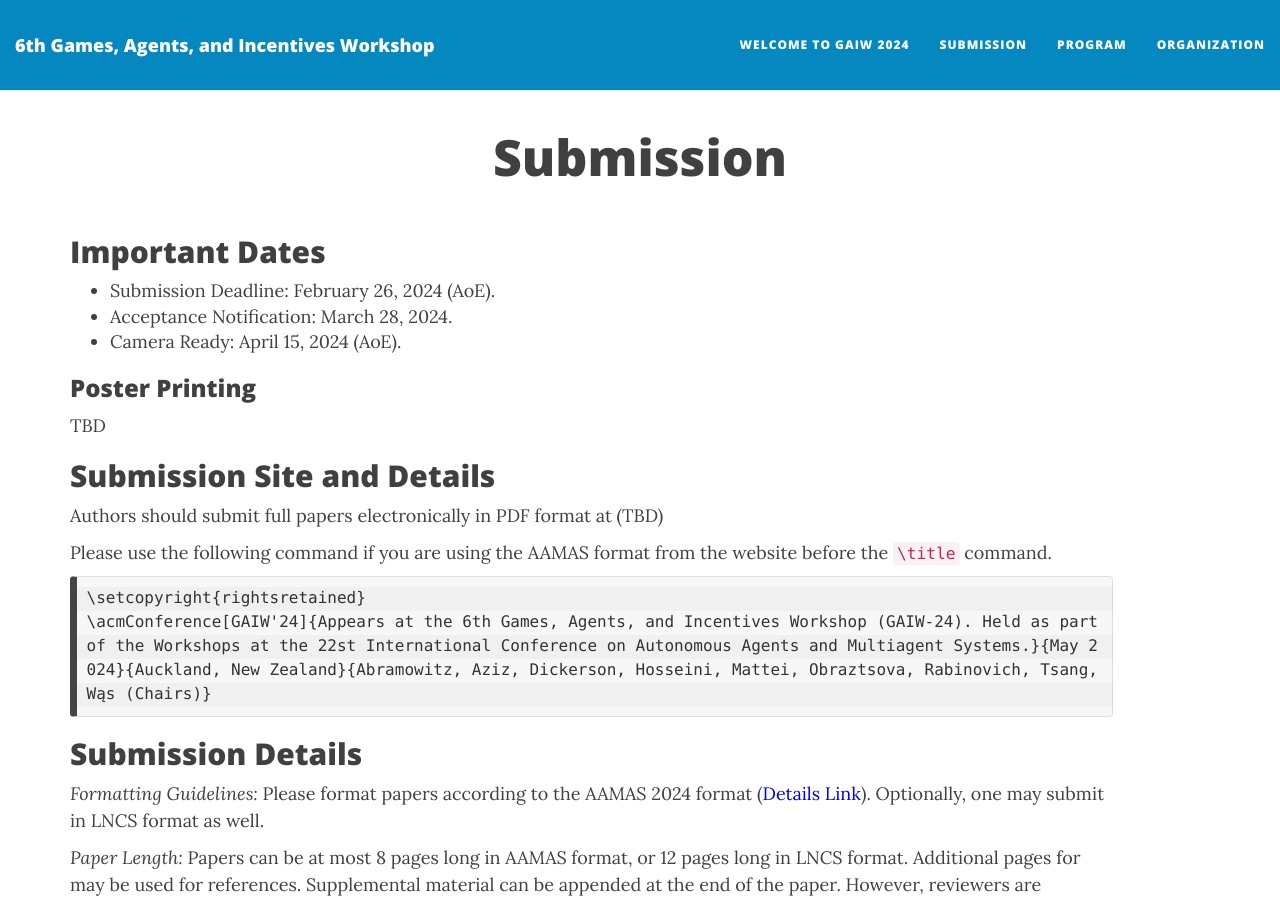
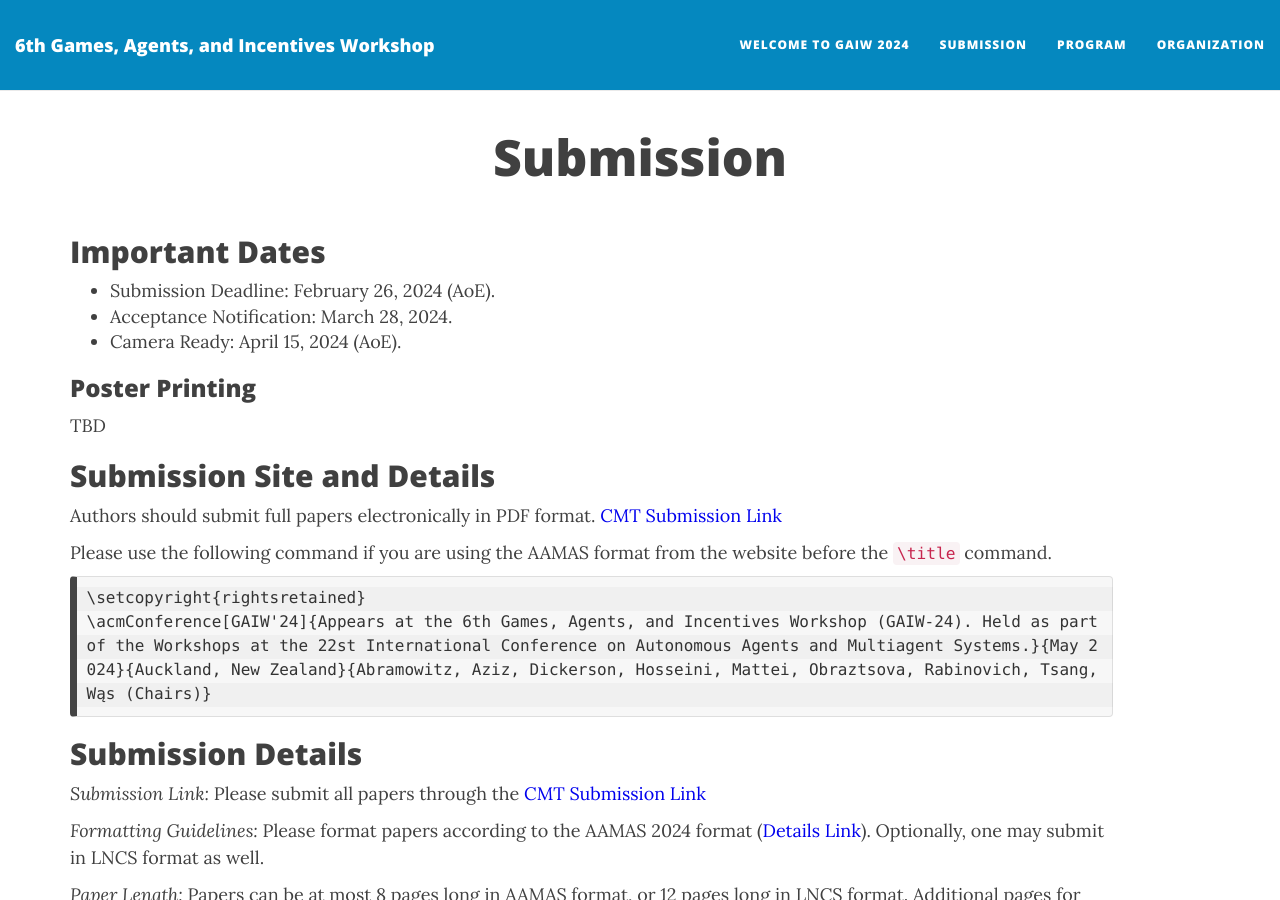
Before and after one commit to PrefLib/gaiw2024, a Jekyll site: the page built from submission.md, in a window 1280 px wide and 900 px high. Built offline with Jekyll 4.4.1, drawn with Linux system fonts in a browser that asks for light colours; nearby versions of some CDN libraries.

Commit message:
Update submission.md
Added CMT submission link

````diff
--- a/submission.md
+++ b/submission.md
@@ -21,7 +21,7 @@ published: true
 TBD
 
 ## Submission Site and Details
-Authors should submit full papers electronically in PDF format at (TBD)
+Authors should submit full papers electronically in PDF format. [CMT Submission Link](https://cmt3.research.microsoft.com/GAIW2024)
 
 Please use the following command if you are using the AAMAS format from the website before the `\title` command.
 
@@ -31,6 +31,8 @@ Please use the following command if you are using the AAMAS format from the webs
 ```
 
 ## Submission Details
+*Submission Link:* Please submit all papers through the [CMT Submission Link](https://cmt3.research.microsoft.com/GAIW2024)
+
 *Formatting Guidelines:* Please format papers according to the AAMAS 2024 format ([Details Link](https://www.aamas2024-conference.auckland.ac.nz/calls/submission-instruction/)). Optionally, one may submit in LNCS format as well.
 
 *Paper Length:* Papers can be at most 8 pages long in AAMAS format, or 12 pages long in LNCS format. Additional pages for may be used for references. Supplemental material can be appended at the end of the paper. However, reviewers are instructed to make their evaluations based on the main submission, and are not obligated to consult the supplemental material.
````
